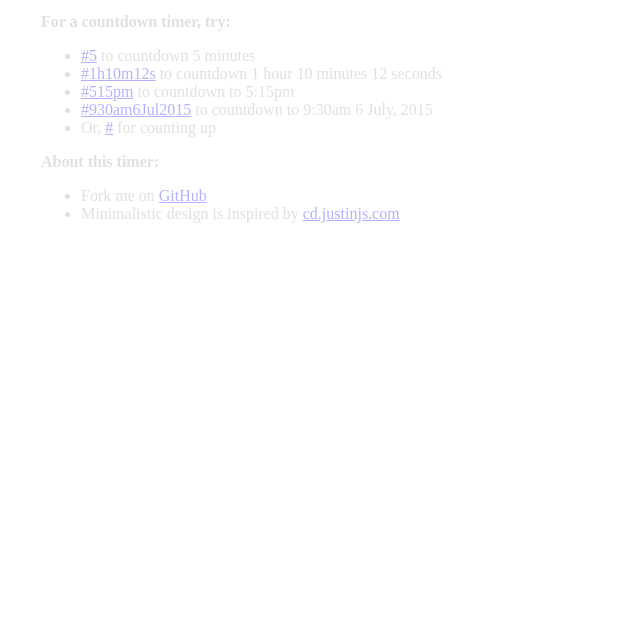
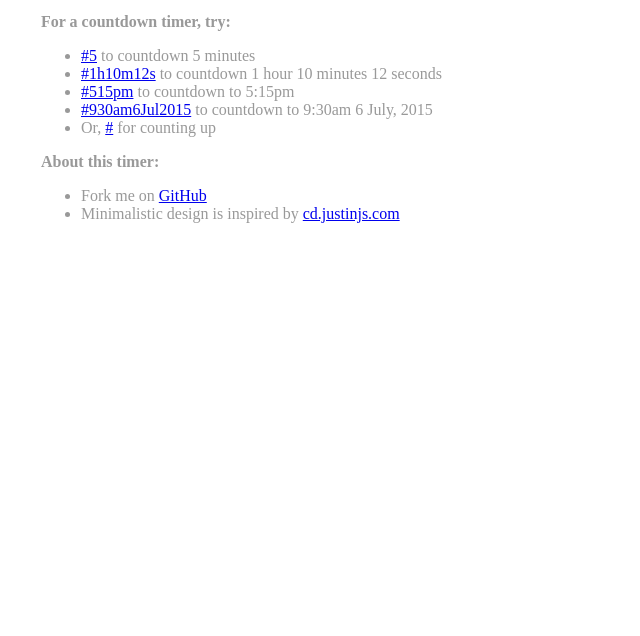
Before and after one commit to leoyuholo/timer, a plain HTML site: page timer.html in a window 1280 px wide. Shown: the part 164-800 px from the top of the page, without its empty margins (319-959 px from the left). Drawn offline with nearby package versions, Linux system fonts and the light colour scheme.

Commit message:
modified style

```diff
--- a/timer.css
+++ b/timer.css
@@ -58,13 +58,6 @@ body {
 	font-weight: bold;
 }
 
-.subarea {
-	opacity: 0.3;
-}
-body:hover > .subarea {
-	opacity: 1;
-}
-
 .timer, .hash {
 	font-weight: bold;
 }
```
Also changed, not shown: index.html (+1 -1 lines).
